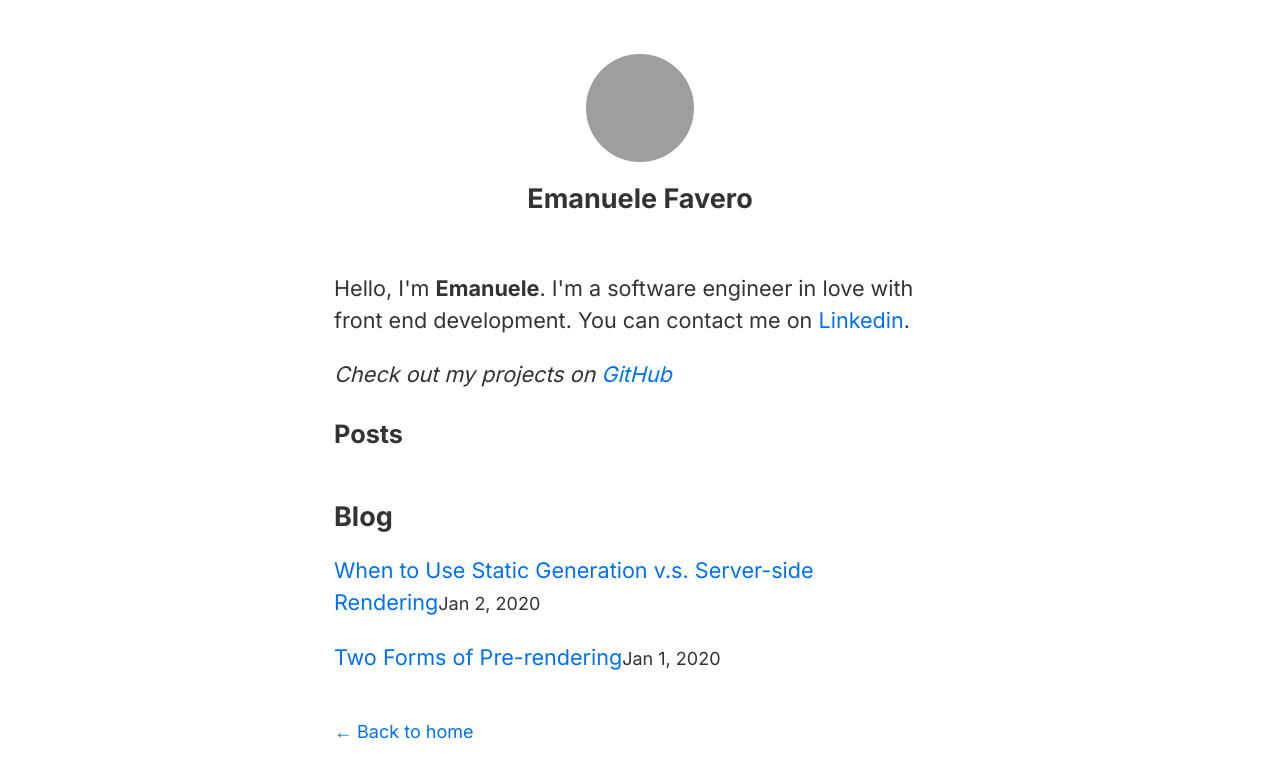
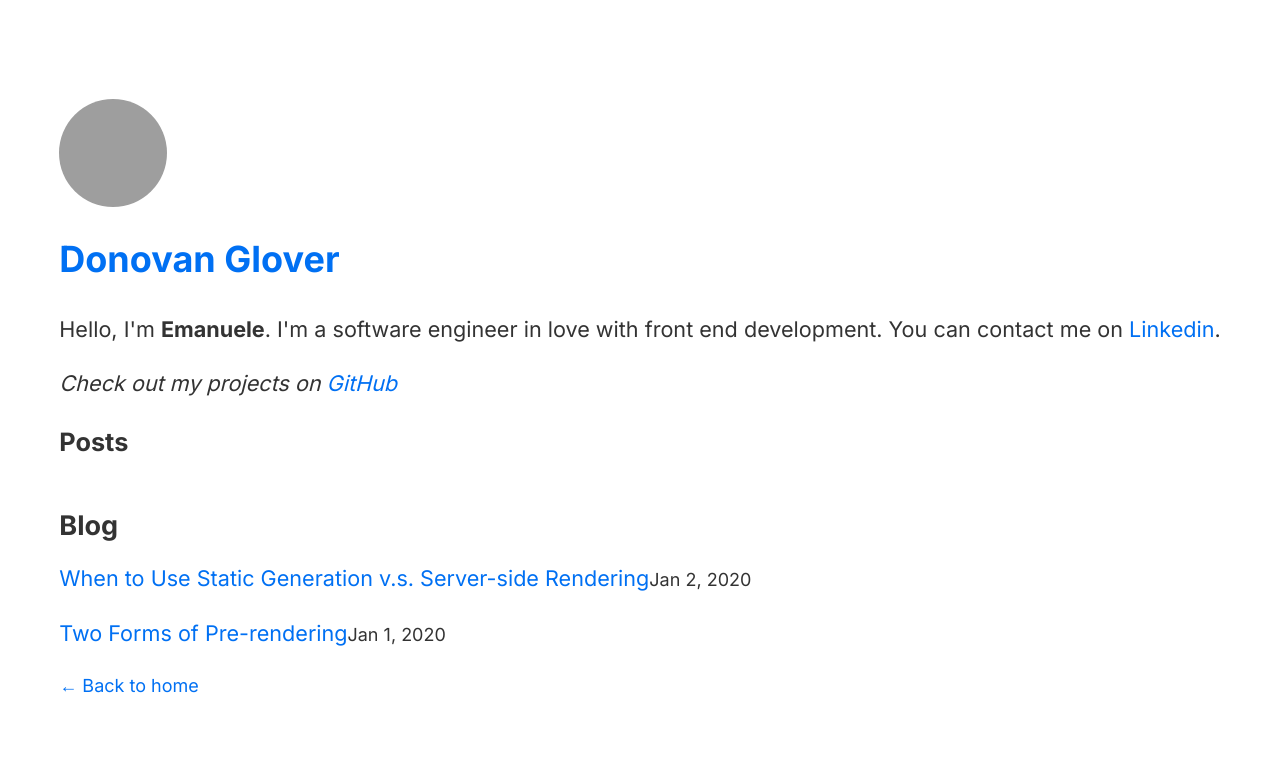
Before and after one commit to donovanglover/donovan.is, a Next.js app: page / in a window 1280 px wide. Shown: the top 778 px of the page. Built offline with nearby package versions, Linux system fonts and the light colour scheme; grey boxes are pictures that could not be loaded.

Commit message:
chore: Remove layout styles

```diff
--- a/app/layout.module.scss
+++ /dev/null
@@ -1,17 +0,0 @@
-.container {
-  max-width: 36rem;
-  padding: 0 1rem;
-  margin: 3rem auto 6rem;
-
-  .header {
-    display: flex;
-    flex-direction: column;
-    align-items: center;
-
-    margin-bottom: 2rem;
-  }
-}
-
-.backToHome {
-  margin: 2.5rem 0 0;
-}
--- a/app/layout.tsx
+++ b/app/layout.tsx
@@ -1,13 +1,10 @@
 import '@/styles/main.scss'
 import Image from 'next/image'
-import styles from './layout.module.scss'
 import utilStyles from './utils.module.scss'
 import Link from 'next/link'
 import { Inter } from 'next/font/google'
 
 const inter = Inter({ subsets: ['latin'] })
-
-const name = 'Emanuele Favero'
 
 export const metadata = {
   title: 'Blog',
@@ -20,32 +17,20 @@ export default function RootLayout({
   children: React.ReactNode
 }) {
   return (
-    <html lang='en'>
+    <html lang='en-us'>
       <body className={inter.className}>
-        <div className={styles.container}>
-          <header className={styles.header}>
+        <div className='container'>
+          <header className='header'>
             <Link href='/'>
-              <Image
-                priority
-                src='/images/profile.jpg'
-                className={utilStyles.borderCircle}
-                height={108}
-                width={108}
-                alt=''
-              />
+              <Image priority src='/images/profile.jpg' className={utilStyles.borderCircle} height={108} width={108} alt='' />
             </Link>
-            <h1 className={utilStyles.headingLg}>
-              <Link href='/' className={utilStyles.colorInherit}>
-                {name}
-              </Link>
+            <h1>
+              <Link href='/'>Donovan Glover</Link>
             </h1>
           </header>
 
           <main>{children}</main>
-
-          <div className={styles.backToHome}>
-            <Link href='/'>← Back to home</Link>
-          </div>
+          <Link href='/'>← Back to home</Link>
         </div>
       </body>
     </html>
```
